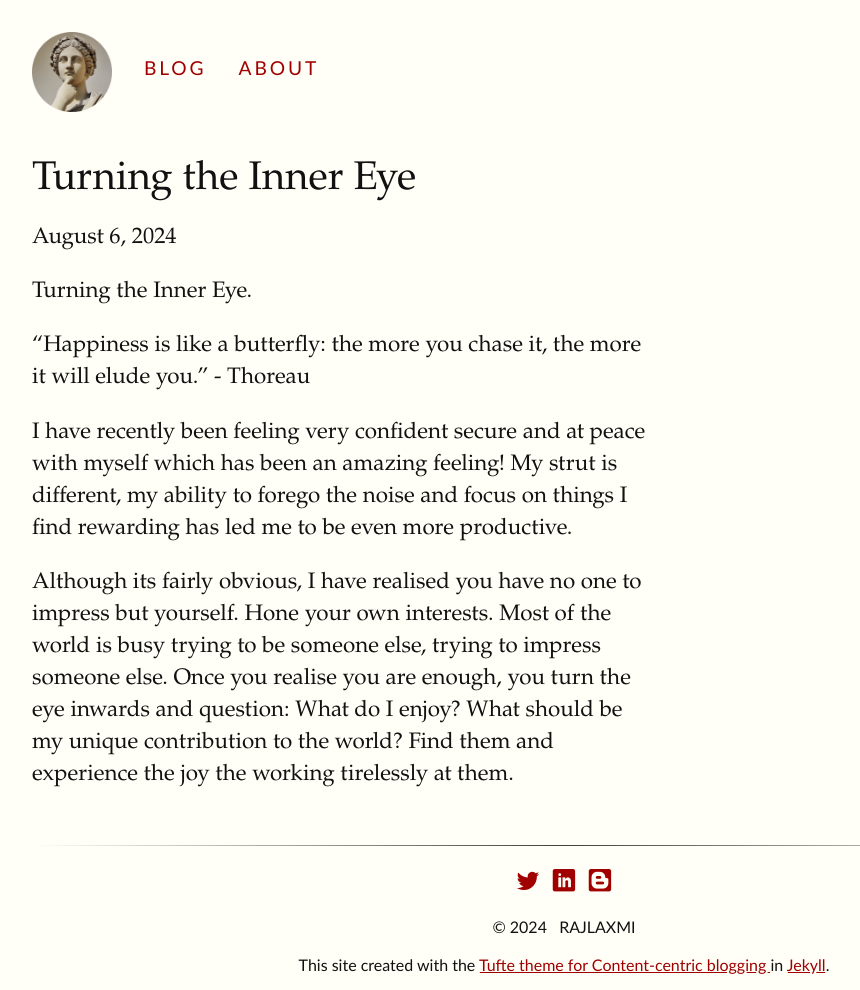
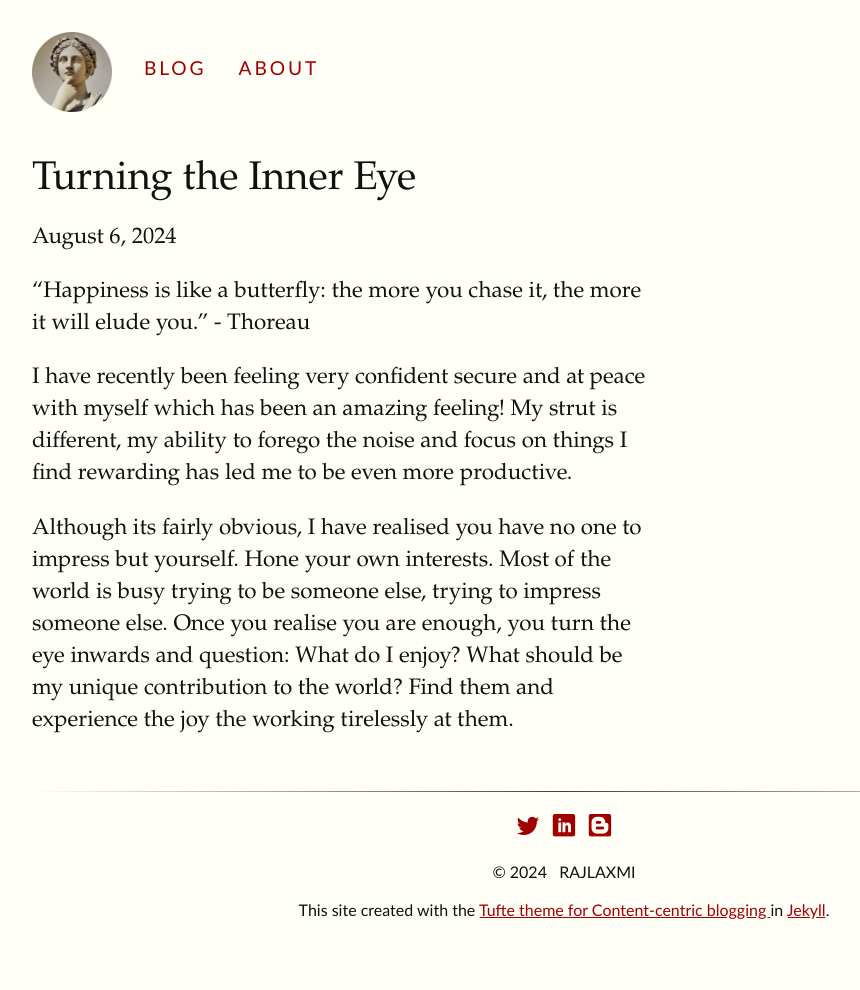
Before and after one commit to Rajlaxmi/rajlaxmi.github.io, a Jekyll site: the page built from _posts/2024-08-06-Turning-the-Inner-Eye.md, in a window 1280 px wide. Shown: the whole page, without its empty margins (128-988 px from the left). Built offline with Jekyll 4.4.1, drawn with Linux system fonts in a browser that asks for light colours; some web fonts are replaced; after the commit the page ends 935 px from its top, so only the background shows below that.

Commit message:
Updating the subtitle for turning the inner eye.

```diff
--- a/_posts/2024-08-06-Turning-the-Inner-Eye.md
+++ b/_posts/2024-08-06-Turning-the-Inner-Eye.md
@@ -5,10 +5,9 @@ date: 2024-08-06
 categories: post
 ---
 
-Turning the Inner Eye.
+"Happiness is like a butterfly: the more you chase it, the more it will elude you." - Thoreau
 
 <!--more-->
-"Happiness is like a butterfly: the more you chase it, the more it will elude you." - Thoreau
 
 I have recently been feeling very confident secure and at peace with myself which has been an amazing feeling! My strut is different, my ability to forego the noise and focus on things I find rewarding has led me to be even more productive.
 
```
